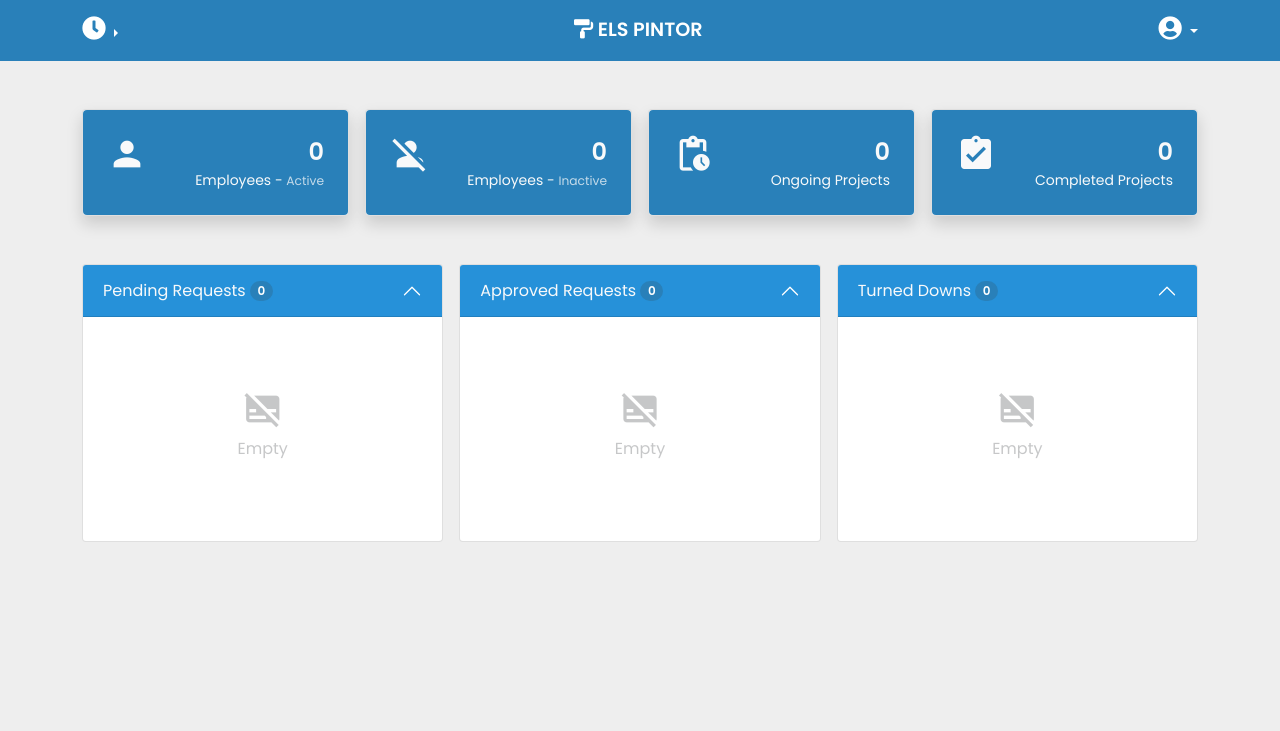
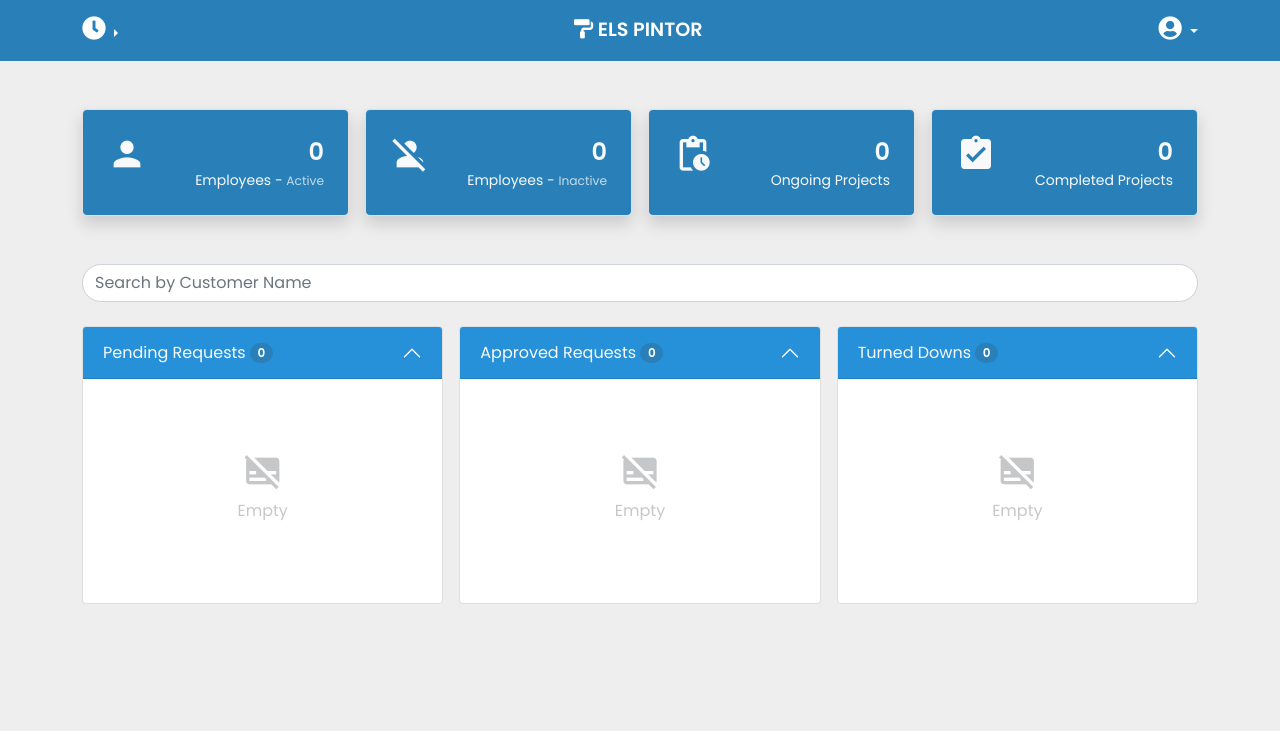
Before and after one commit to Louki-dev/els-pintor-frontend, a PHP site: page /dashboard.php in a window 1280 px wide. Shown: the top 731 px of the page. Run offline with PHP 8.4, Linux system fonts and the light colour scheme.

Commit message:
search ui

```diff
--- a/dashboard.php
+++ b/dashboard.php
@@ -51,6 +51,12 @@
                 </div>
             </div>
         </div>
+
+        <form class="mb-4 container">
+        <div class="input-group flex-nowrap">
+        <input type="search" class="form-control rounded-pill"  id="myInput" placeholder="Search by Customer Name">
+        </div>
+        </form>
 
         <div class="center-section custom-m">
             <div class="container-md">
--- a/include/approved-requeset.modal.inc.php
+++ b/include/approved-requeset.modal.inc.php
@@ -32,7 +32,7 @@
                     <textarea class="opacity-75 form-control bg-white textarea" id="requestDetails" disabled></textarea>
                     </div>
                 </p>
-                <button type="button" class="btn float-end opacity-50 icon" id="copyApprovedRequest"><i class="material-icons">copy_all</i></button>
+                <button type="button" class="btn float-end opacity-50 icon" id="copyApprovedRequest">Copy<i class="material-icons fs-6">copy_all</i></button>
             </div>
             <div class="container d-grid gap-2 mb-4 mt-2">
                 <!-- <button type="button" id="turndown" class="btn btn-outline-success">Turndown</button> -->
--- a/include/turned-down.modal.inc.php
+++ b/include/turned-down.modal.inc.php
@@ -32,7 +32,7 @@
                     <textarea class="opacity-75 form-control bg-white textarea" id="requestDetails" disabled></textarea>
                     </div>
                 </p>
-                <button type="button" class="btn float-end opacity-50 "  id="deleteRequest"><i class="material-icons">delete_outline</i></button>
+                <button type="button" class="btn float-end opacity-50 "  id="deleteRequest">Remove<i class="material-icons fs-6">delete_outline</i></button>
             </div>
             <div class="container d-grid gap-2 mb-4 mt-2">
                 <!-- <button type="button" id="approved" class="btn btn-outline-success">Approve</button> -->
--- a/js/defined/employee-list.js
+++ b/js/defined/employee-list.js
@@ -14,6 +14,10 @@
             $('#UpdateEmployee').html('Update');
 
         });
+
+    });
+
+    $(document).on('click','#search_emp',function (){
 
     });
 
--- a/js/script.js
+++ b/js/script.js
@@ -139,8 +139,8 @@ function generateRequestTemplate($elemId, $elementValue,num)
                                 '</div>',
                                 '<p class="mb-0 opacity-75" id="request_details_in_list">'+textLimit($elementValue[el].customer_inquiry_details, 20)+'</p>',
                 '</a>',
-                        (num == 1 ?'<button type="button" id="turndown" data-id="'+$elementValue[el].customer_id+'" class="btn"><small class="opacity-50 text-nowrap"><span class="material-icons">archive</span></small></button>' : ''),
-                        (num == 2 ? '<button type="button" id="approved" data-id="'+$elementValue[el].customer_id+'" class="btn"><small class="opacity-50 text-nowrap"><span class="material-icons">thumb_up_off_alt</span></small></button>' : ''),
+                        (num == 1 ?'<button type="button" id="turndown" data-id="'+$elementValue[el].customer_id+'" class="btn" title="Turndown"><small class="opacity-50 text-nowrap"><span class="material-icons">archive</span></small></button>' : ''),
+                        (num == 2 ? '<button type="button" id="approved" data-id="'+$elementValue[el].customer_id+'" class="btn" title="Approve"><small class="opacity-50 text-nowrap"><i class="fas fa-clipboard-check fs-5"></i></small></button>' : ''),
                     '</div>',
                    '</div>'];
 
@@ -227,7 +227,7 @@ function generateTodoTemplate($elem, $content, num)
                             '</small>',
                         '</span>',
                     '</div>',
-                    (num == 0 ? '<div class="flex-fill align-items-center"><button class="btn float-end opacity-50" id="todo-update" data-info="'+$content[el].todo_id+'"><i class="material-icons">task_alt</i></button></div>' : ''),
+                    (num == 0 ? '<div class="flex-fill align-items-center"><button class="btn float-end opacity-50" id="todo-update" data-info="'+$content[el].todo_id+'" title="Completed"><i class="material-icons">task_alt</i></button></div>' : ''),
                 '</label>'
             ];
 
@@ -255,7 +255,7 @@ function getTodoModalTemplate($elem, $content, $num)
         '</div><hr>',
         '<h6>Details:</h6>',
         '<textarea class="form-control bg-white opacity-75 textarea" id="td_description" aria-describedby="help" disabled>'+ $content.todo_description +'</textarea>',
-        ($content.todo_status == 0 ? '<button type="button" class="btn float-end opacity-50 mt-3" id="copyTodo"><i class="material-icons">copy_all</i></button>': '')
+        ($content.todo_status == 0 ? '<button type="button" class="btn float-end opacity-50 mt-3" id="copyTodo">Copy<i class="material-icons fs-6">copy_all</i></button>': '')
 
     ];
 
--- a/message.php
+++ b/message.php
@@ -58,7 +58,11 @@
 
 
       <div class="col-lg-7">
-
+      <form class="g-3 mb-4">
+      <div class="input-group flex-nowrap">
+      <input type="search" class="form-control rounded-pill" id="myInput" placeholder="Search by Employee Name">
+      </div>
+      </form>
         <!--------------------------Sent Message------------------------------------------->
         <div class="d-flex flex-column bg-white rounded-3">
           <span href="#" class="pending_header text-light rounded-top p-2">
```
Also changed, not shown: employee-data.php (+7 -1 lines), prod-data.php (+10 -0 lines), todo-data.php (+7 -0 lines).
